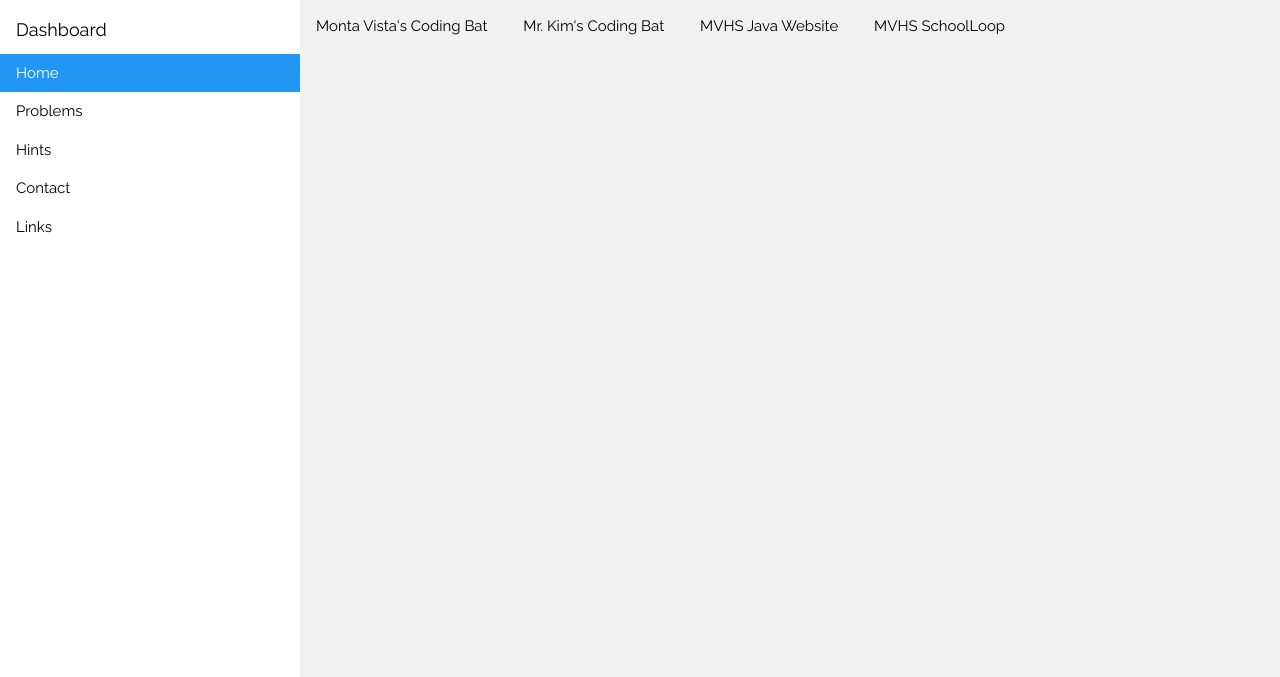
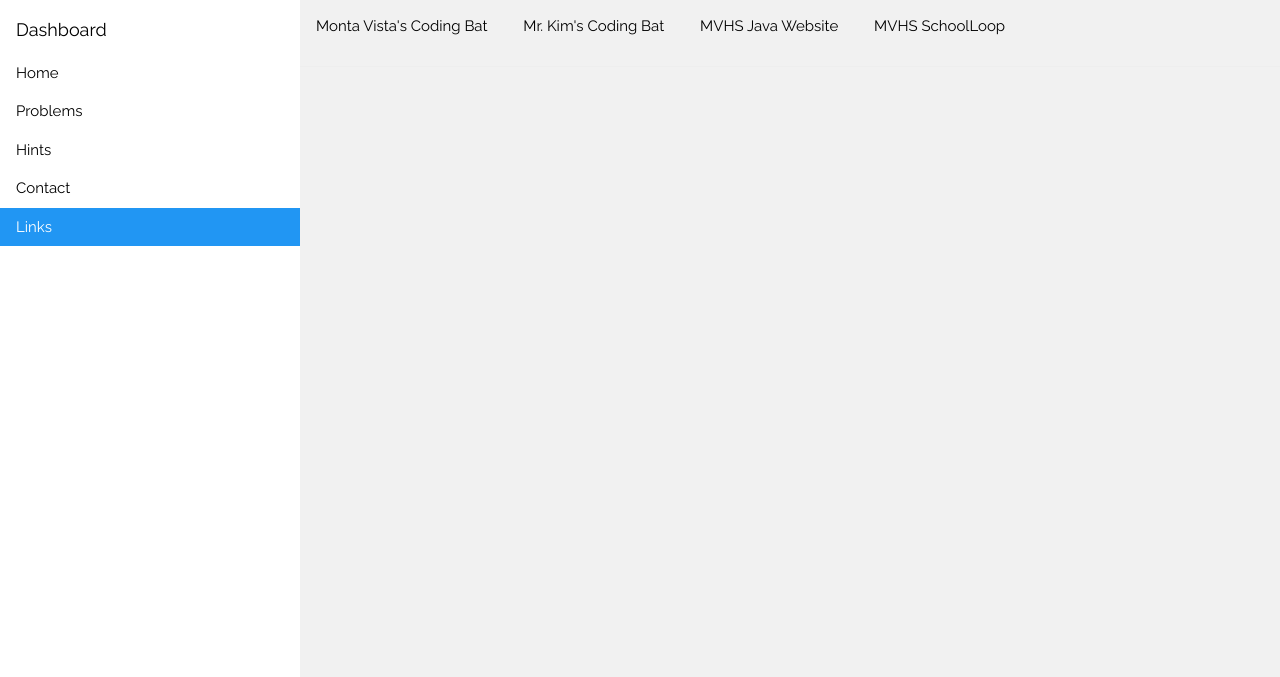
Before and after one commit to joebobkim/joebobkim.github.io, a plain HTML site: page links.html in a window 1280 px wide. Shown: the part 123-800 px from the top of the page. Drawn offline with nearby package versions, Linux system fonts and the light colour scheme.

Commit message:
asopdfijasiopdfa

```diff
--- a/links.html
+++ b/links.html
@@ -33,11 +33,11 @@ html,body,h1,h2,h3,h4,h5 {font-family: "Raleway", sans-serif}
   </div>
   <div class="w3-bar-block">
     <a href="#" class="w3-bar-item w3-button w3-padding-16 w3-hide-large w3-dark-grey w3-hover-black" onclick="w3_close()" title="close menu">  Close Menu</a>
-    <a href="index.html" class="w3-bar-item w3-button w3-padding w3-blue"> Home</a>
+    <a href="index.html" class="w3-bar-item w3-button w3-padding"> Home</a>
     <a href="problems.html" class="w3-bar-item w3-button w3-padding"> Problems</a>
     <a href="hints.html" class="w3-bar-item w3-button w3-padding"> Hints</a>
     <a href="contact.html" class="w3-bar-item w3-button w3-padding"> Contact</a>
-    <a href="links.html" class="w3-bar-item w3-button w3-padding"> Links</a>
+    <a href="links.html" class="w3-bar-item w3-button w3-padding w3-blue"> Links</a>
 
   </div>
 </nav>
```
Also changed, not shown: problems.html (+2 -2 lines).
